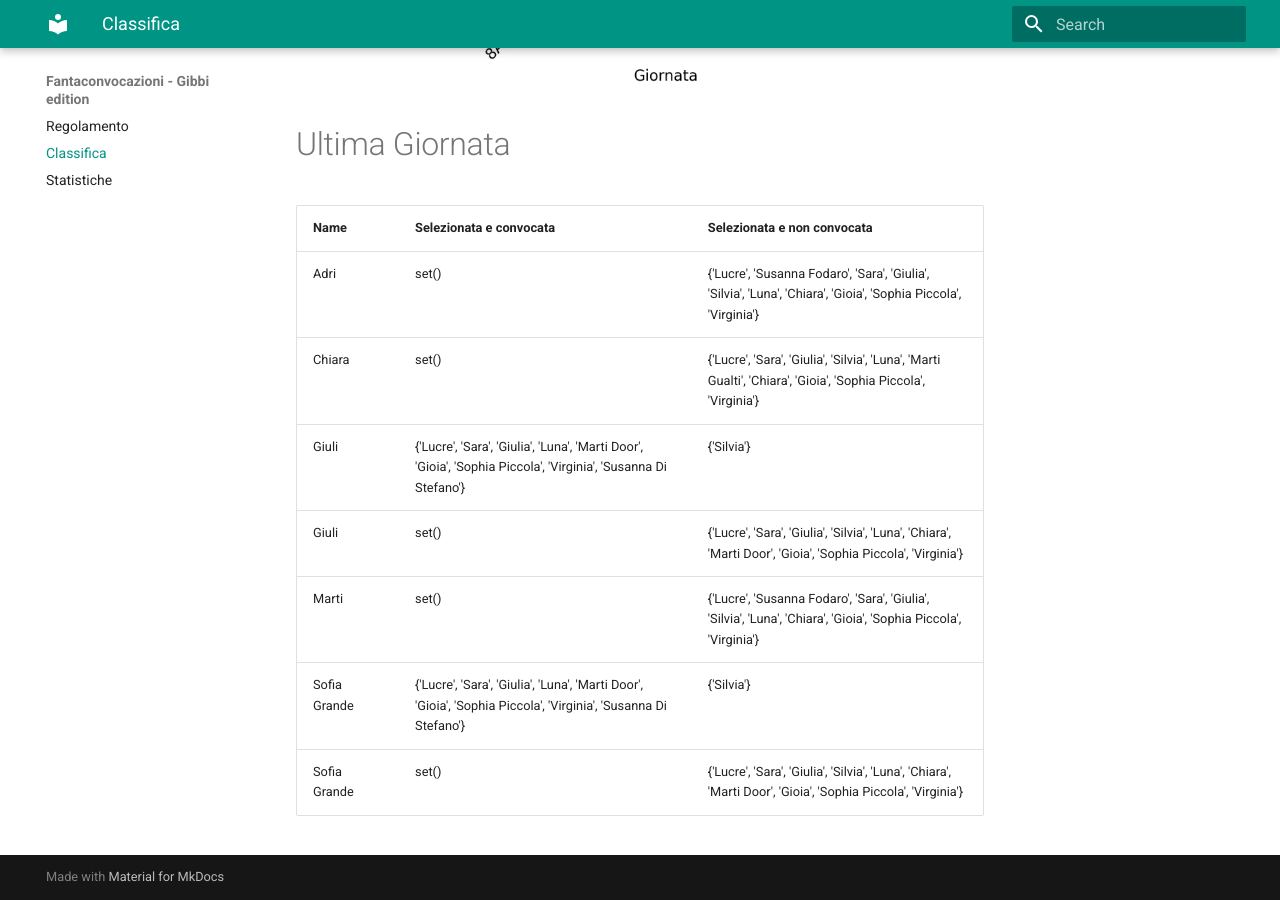
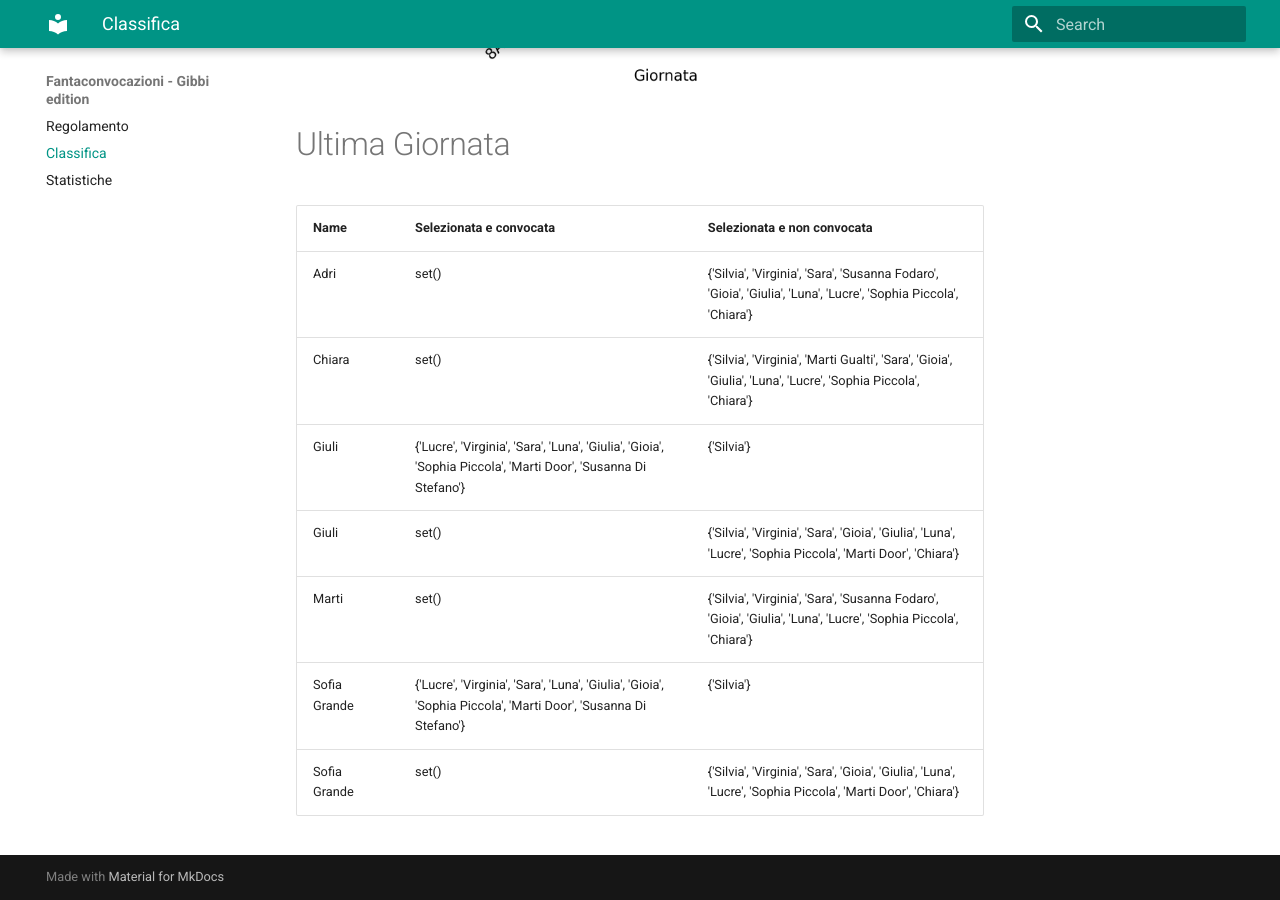
Before and after one commit to martinig94/fantagibbi, an MkDocs documentation site: the page built from docs/Classifica.md, in a window 1280 px wide and 900 px high, scrolled down 1024 px. Built offline with MkDocs 1.6.1 and Material for MkDocs 9.7.7, drawn with Linux system fonts in a browser that asks for light colours.

Commit message:
Auto-update from main.py

```diff
--- a/docs/Classifica.md
+++ b/docs/Classifica.md
@@ -18,11 +18,11 @@
 <!-- START_TABLE CORRECT -->
 | Name         | Selezionata e convocata                                                                                        | Selezionata e non convocata                                                                                      |
 |:-------------|:---------------------------------------------------------------------------------------------------------------|:-----------------------------------------------------------------------------------------------------------------|
-| Adri         | set()                                                                                                          | {'Lucre', 'Susanna Fodaro', 'Sara', 'Giulia', 'Silvia', 'Luna', 'Chiara', 'Gioia', 'Sophia Piccola', 'Virginia'} |
-| Chiara       | set()                                                                                                          | {'Lucre', 'Sara', 'Giulia', 'Silvia', 'Luna', 'Marti Gualti', 'Chiara', 'Gioia', 'Sophia Piccola', 'Virginia'}   |
-| Giuli        | {'Lucre', 'Sara', 'Giulia', 'Luna', 'Marti Door', 'Gioia', 'Sophia Piccola', 'Virginia', 'Susanna Di Stefano'} | {'Silvia'}                                                                                                       |
-| Giuli        | set()                                                                                                          | {'Lucre', 'Sara', 'Giulia', 'Silvia', 'Luna', 'Chiara', 'Marti Door', 'Gioia', 'Sophia Piccola', 'Virginia'}     |
-| Marti        | set()                                                                                                          | {'Lucre', 'Susanna Fodaro', 'Sara', 'Giulia', 'Silvia', 'Luna', 'Chiara', 'Gioia', 'Sophia Piccola', 'Virginia'} |
-| Sofia Grande | {'Lucre', 'Sara', 'Giulia', 'Luna', 'Marti Door', 'Gioia', 'Sophia Piccola', 'Virginia', 'Susanna Di Stefano'} | {'Silvia'}                                                                                                       |
-| Sofia Grande | set()                                                                                                          | {'Lucre', 'Sara', 'Giulia', 'Silvia', 'Luna', 'Chiara', 'Marti Door', 'Gioia', 'Sophia Piccola', 'Virginia'}     |
+| Adri         | set()                                                                                                          | {'Silvia', 'Virginia', 'Sara', 'Susanna Fodaro', 'Gioia', 'Giulia', 'Luna', 'Lucre', 'Sophia Piccola', 'Chiara'} |
+| Chiara       | set()                                                                                                          | {'Silvia', 'Virginia', 'Marti Gualti', 'Sara', 'Gioia', 'Giulia', 'Luna', 'Lucre', 'Sophia Piccola', 'Chiara'}   |
+| Giuli        | {'Lucre', 'Virginia', 'Sara', 'Luna', 'Giulia', 'Gioia', 'Sophia Piccola', 'Marti Door', 'Susanna Di Stefano'} | {'Silvia'}                                                                                                       |
+| Giuli        | set()                                                                                                          | {'Silvia', 'Virginia', 'Sara', 'Gioia', 'Giulia', 'Luna', 'Lucre', 'Sophia Piccola', 'Marti Door', 'Chiara'}     |
+| Marti        | set()                                                                                                          | {'Silvia', 'Virginia', 'Sara', 'Susanna Fodaro', 'Gioia', 'Giulia', 'Luna', 'Lucre', 'Sophia Piccola', 'Chiara'} |
+| Sofia Grande | {'Lucre', 'Virginia', 'Sara', 'Luna', 'Giulia', 'Gioia', 'Sophia Piccola', 'Marti Door', 'Susanna Di Stefano'} | {'Silvia'}                                                                                                       |
+| Sofia Grande | set()                                                                                                          | {'Silvia', 'Virginia', 'Sara', 'Gioia', 'Giulia', 'Luna', 'Lucre', 'Sophia Piccola', 'Marti Door', 'Chiara'}     |
 <!-- END_TABLE CORRECT -->
```
